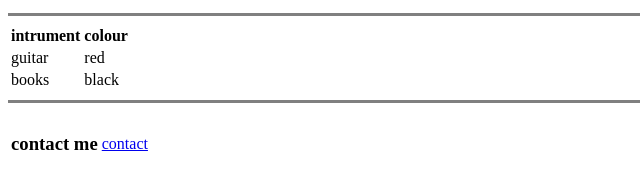
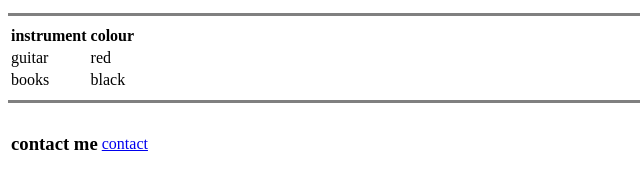
Before and after one commit to chandrasekhar1999/cv, a plain HTML site: page index.html in a window 1280 px wide. Shown: the part 372-562 px from the top of the page, 0-640 px from the left. Drawn offline with Linux system fonts and the light colour scheme.

Commit message:
Update index.html

```diff
--- a/index.html
+++ b/index.html
@@ -57,7 +57,7 @@
     <table>
       <thead>
 <tr>
-  <th>intrument</th>
+  <th>instrument</th>
   <th>colour</th>
 </tr>
       </thead>
```
